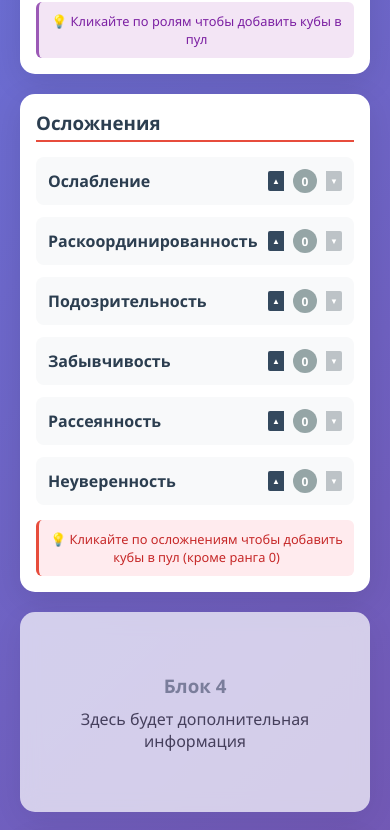
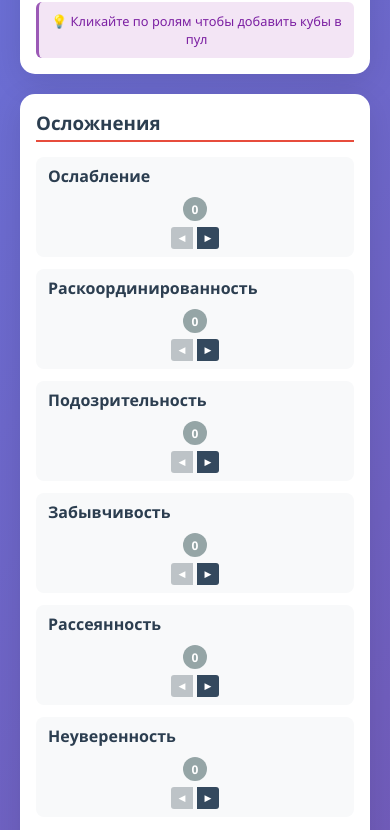
Before and after one commit to dplatonov865/cortex-prime-dice, a React (Vite) app: page / in a window 390 px wide. Shown: the part 1022-1852 px from the top of the page. Built offline with nearby package versions, Linux system fonts and the light colour scheme.

Commit message:
change arrows position

```diff
--- a/src/components/ComplicationBlock.jsx
+++ b/src/components/ComplicationBlock.jsx
@@ -1,21 +1,18 @@
 import React from 'react';
 import DiceIcon from './DiceIcon';
+import { RANK_ORDER, getNextRank, getPreviousRank } from '../utils/diceLogic';
 
 const ComplicationBlock = ({ complications, onComplicationClick, onComplicationChange }) => {
-  const rankOrder = ['0', 'd4', 'd6', 'd8', 'd10', 'd12'];
-
   const handleIncrease = (complicationName, currentRank) => {
-    const currentIndex = rankOrder.indexOf(currentRank);
-    if (currentIndex < rankOrder.length - 1) {
-      const newRank = rankOrder[currentIndex + 1];
+    const newRank = getNextRank(currentRank);
+    if (newRank !== currentRank) {
       onComplicationChange(complicationName, newRank);
     }
   };
 
   const handleDecrease = (complicationName, currentRank) => {
-    const currentIndex = rankOrder.indexOf(currentRank);
-    if (currentIndex > 0) {
-      const newRank = rankOrder[currentIndex - 1];
+    const newRank = getPreviousRank(currentRank);
+    if (newRank !== currentRank) {
       onComplicationChange(complicationName, newRank);
     }
   };
@@ -37,7 +34,26 @@ const ComplicationBlock = ({ complications, onComplicationClick, onComplicationC
           >
             <span className="complication-name">{name}</span>
 
-            <div className="complication-controls">
+            <div className="complication-controls-right">
+              <DiceIcon
+                type={diceType}
+                value={diceType === '0' ? '0' : diceType.replace('d', '')}
+                clickable={false}
+              />
+
+              <div className="rank-buttons-horizontal">
+                <button
+                  className="rank-button decrease-button"
+                  onClick={(e) => {
+                    e.stopPropagation();
+                    handleDecrease(name, diceType);
+                  }}
+                  disabled={diceType === '0'}
+                  title="Понизить ранг"
+                >
+                  ◀
+                </button>
+
                 <button
                   className="rank-button increase-button"
                   onClick={(e) => {
@@ -47,28 +63,9 @@ const ComplicationBlock = ({ complications, onComplicationClick, onComplicationC
                   disabled={diceType === 'd12'}
                   title="Повысить ранг"
                 >
-                ▲
+                  ▶
                 </button>
-
-              <div className="complication-dice">
-                <DiceIcon
-                  type={diceType}
-                  value={diceType === '0' ? '0' : diceType.replace('d', '')}
-                  clickable={false}
-                />
               </div>
-
-              <button
-                className="rank-button decrease-button"
-                onClick={(e) => {
-                  e.stopPropagation();
-                  handleDecrease(name, diceType);
-                }}
-                disabled={diceType === '0'}
-                title="Понизить ранг"
-              >
-                ▼
-              </button>
             </div>
           </div>
         ))}
--- a/src/styles/App.css
+++ b/src/styles/App.css
@@ -944,3 +944,86 @@ body {
     border-radius: 0 2px 2px 0;
   }
 }
+/* Обновленные стили для блока осложнений с горизонтальным расположением кнопок */
+.complication-controls-right {
+  display: flex;
+  align-items: center;
+  gap: 8px;
+  margin-left: 10px;
+}
+
+.rank-buttons-horizontal {
+  display: flex;
+  flex-direction: row;
+  gap: 2px;
+}
+
+.rank-buttons-horizontal .rank-button {
+  width: 24px;
+  height: 24px;
+  border: none;
+  background: #34495e;
+  color: white;
+  cursor: pointer;
+  display: flex;
+  align-items: center;
+  justify-content: center;
+  font-size: 10px;
+  border-radius: 3px;
+  transition: all 0.2s ease;
+}
+
+.rank-buttons-horizontal .rank-button:hover:not(:disabled) {
+  background: #2c3e50;
+  transform: scale(1.1);
+}
+
+.rank-buttons-horizontal .rank-button:disabled {
+  background: #bdc3c7;
+  cursor: not-allowed;
+  transform: none;
+}
+
+.rank-buttons-horizontal .decrease-button {
+  border-radius: 3px 0 0 3px;
+}
+
+.rank-buttons-horizontal .increase-button {
+  border-radius: 0 3px 3px 0;
+}
+
+/* Адаптивность для новых кнопок */
+@media (max-width: 768px) {
+  .complication-controls-right {
+    flex-direction: column;
+    gap: 4px;
+  }
+
+  .rank-buttons-horizontal {
+    gap: 1px;
+  }
+
+  .rank-buttons-horizontal .rank-button {
+    width: 22px;
+    height: 22px;
+    font-size: 9px;
+  }
+}
+
+@media (max-width: 480px) {
+  .complication-row {
+    flex-direction: column;
+    align-items: flex-start;
+    gap: 8px;
+  }
+
+  .complication-controls-right {
+    width: 100%;
+    justify-content: space-between;
+    margin-left: 0;
+  }
+
+  .rank-buttons-horizontal {
+    gap: 4px;
+  }
+}
--- a/src/utils/diceLogic.js
+++ b/src/utils/diceLogic.js
@@ -1,3 +1,28 @@
+// Порядок рангов для осложнений
+export const RANK_ORDER = ['0', 'd4', 'd6', 'd8', 'd10', 'd12'];
+
+// Получение следующего ранга
+export const getNextRank = (currentRank) => {
+  const currentIndex = RANK_ORDER.indexOf(currentRank);
+  return currentIndex < RANK_ORDER.length - 1 ? RANK_ORDER[currentIndex + 1] : currentRank;
+};
+
+// Получение предыдущего ранга
+export const getPreviousRank = (currentRank) => {
+  const currentIndex = RANK_ORDER.indexOf(currentRank);
+  return currentIndex > 0 ? RANK_ORDER[currentIndex - 1] : currentRank;
+};
+
+// Проверка, можно ли повысить ранг
+export const canIncreaseRank = (currentRank) => {
+  return RANK_ORDER.indexOf(currentRank) < RANK_ORDER.length - 1;
+};
+
+// Проверка, можно ли понизить ранг
+export const canDecreaseRank = (currentRank) => {
+  return RANK_ORDER.indexOf(currentRank) > 0;
+};
+
 // Вычисление куба эффекта
 export const calculateEffectDie = (results, selectedIds, setEffectDie) => {
   // Доступные кубы: не выбранные и не единицы и не нули
@@ -19,18 +44,3 @@ export const calculateEffectDie = (results, selectedIds, setEffectDie) => {
 
   setEffectDie(maxDie.type);
 };
-
-// Порядок рангов для осложнений
-export const RANK_ORDER = ['0', 'd4', 'd6', 'd8', 'd10', 'd12'];
-
-// Получение следующего ранга
-export const getNextRank = (currentRank) => {
-  const currentIndex = RANK_ORDER.indexOf(currentRank);
-  return currentIndex < RANK_ORDER.length - 1 ? RANK_ORDER[currentIndex + 1] : currentRank;
-};
-
-// Получение предыдущего ранга
-export const getPreviousRank = (currentRank) => {
-  const currentIndex = RANK_ORDER.indexOf(currentRank);
-  return currentIndex > 0 ? RANK_ORDER[currentIndex - 1] : currentRank;
-};
```
Lines whose indentation alone changed are shown as unchanged.
